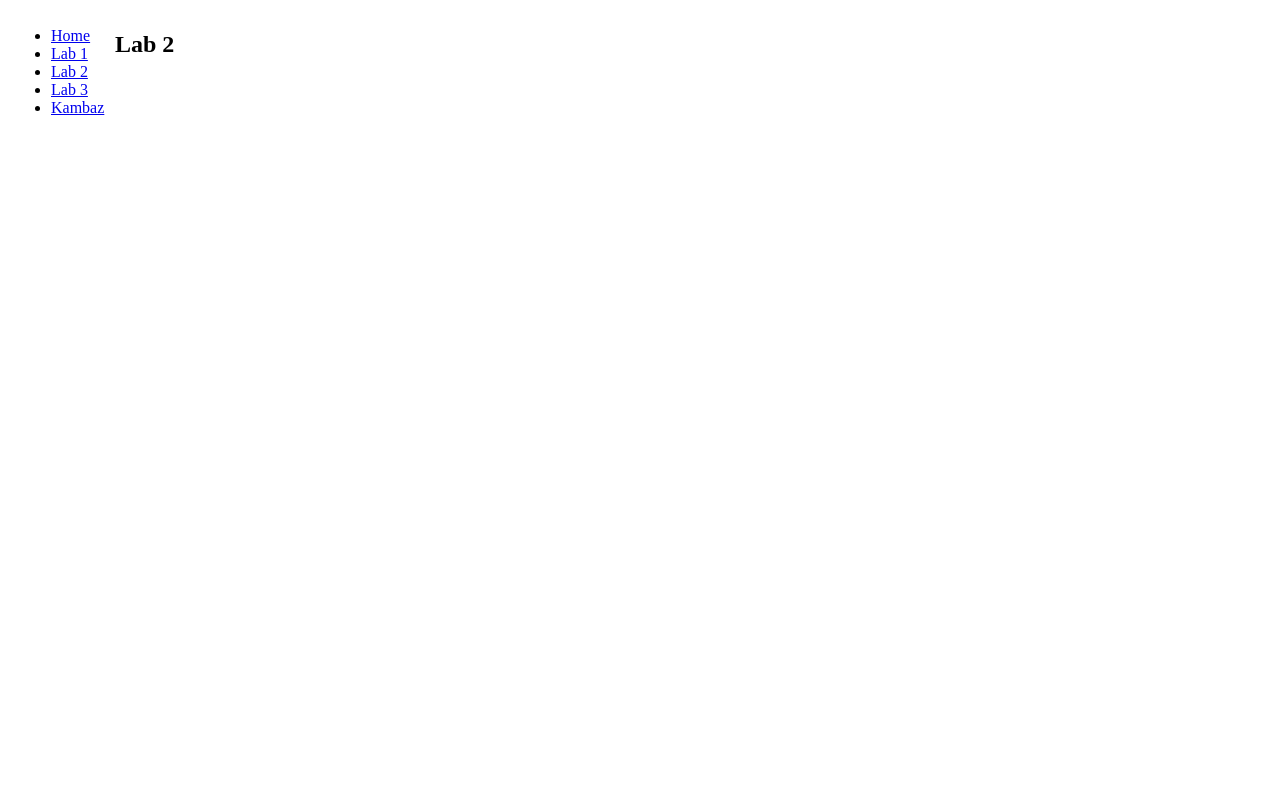
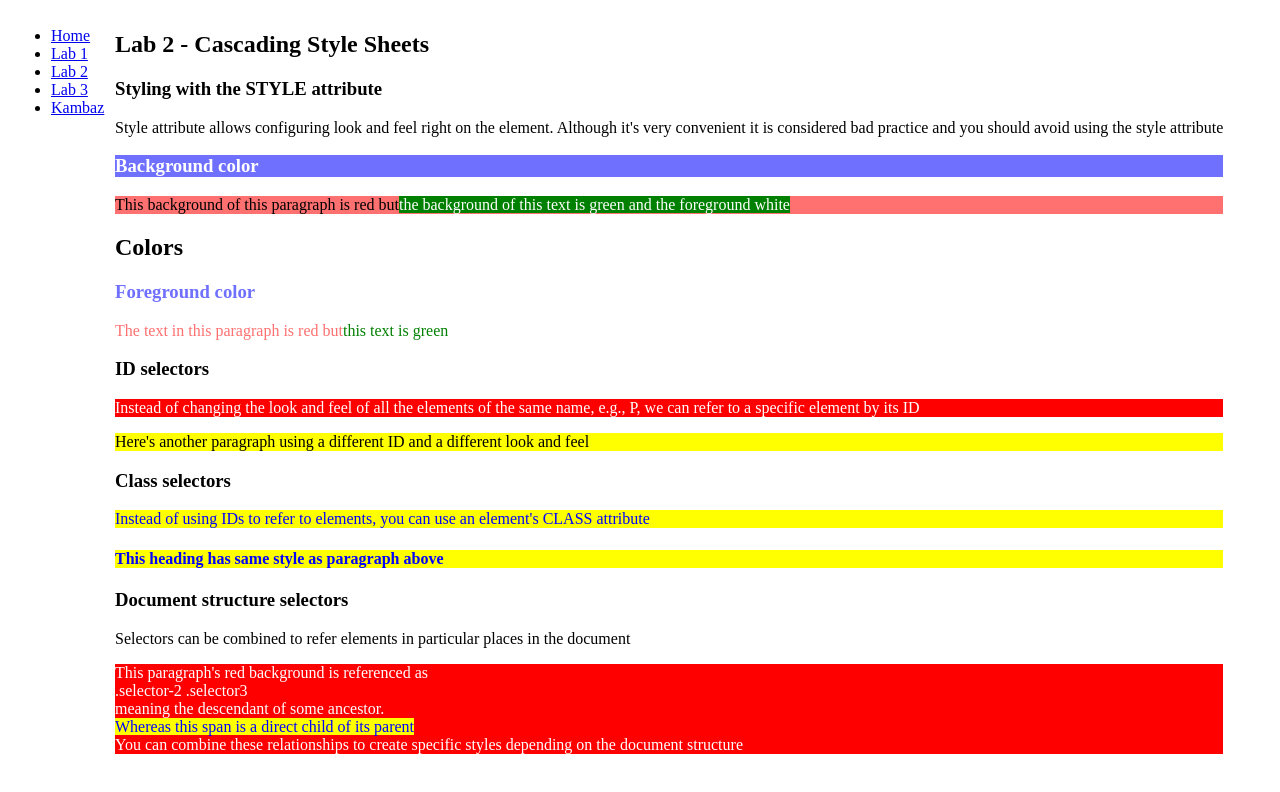
Before and after one commit to OwenSweetman/kambaz-next-js, a Next.js app: page /labs/lab2 in a window 1280 px wide. Shown: the top 792 px of the page. Built offline with nearby package versions, Linux system fonts and the light colour scheme.

Commit message:
lab 2 - selectors and colors

```diff
--- /dev/null
+++ b/app/labs/lab2/BackgroundColors.tsx
@@ -0,0 +1,13 @@
+export default function BackgroundColors() {
+  return (
+    <div id="wd-css-background-colors">
+      <h3 className="wd-bg-color-blue wd-fg-color-white">Background color</h3>
+      <p className="wd-bg-color-red wd-fg-color-black">
+        This background of this paragraph is red but
+        <span className="wd-bg-color-green wd-fg-color-white">
+          the background of this text is green and the foreground white
+        </span>
+      </p>
+    </div>
+  );
+}
--- /dev/null
+++ b/app/labs/lab2/ForegroundColors.tsx
@@ -0,0 +1,12 @@
+export default function ForegroundColors() {
+  return (
+    <div id="wd-css-colors">
+      <h2>Colors</h2>
+      <h3 className="wd-fg-color-blue">Foreground color</h3>
+      <p className="wd-fg-color-red">
+        The text in this paragraph is red but
+        <span className="wd-fg-color-green">this text is green</span>
+      </p>
+    </div>
+  );
+}
--- /dev/null
+++ b/app/labs/lab2/index.css
@@ -0,0 +1,39 @@
+/* p {
+  background-color: green;
+  color: white;
+} */
+/* Selectors */
+p#wd-id-selector-1 {
+ background-color: red;
+ color: white;
+}
+p#wd-id-selector-2 {
+ background-color: yellow;
+ color: black;
+}
+.wd-class-selector {
+ background-color: yellow;
+ color: blue;
+}
+.wd-selector-1 .wd-selector-3 {
+   background-color: red;
+   color: white; }
+.wd-selector-2 > .wd-selector-3 > .wd-selector-4 {
+   background-color: yellow;
+   color: blue;  }
+/* Foreground and background colors */
+.wd-fg-color-black { color: black; }
+.wd-fg-color-white { color: white; }
+.wd-fg-color-blue { color: #7070ff; }
+.wd-fg-color-red { color: #ff7070; }
+.wd-fg-color-green { color: green; }
+.wd-bg-color-yellow {
+   background-color: #ffff07; }
+.wd-bg-color-blue {
+   background-color: #7070ff; }
+.wd-bg-color-red {
+   background-color: #ff7070; }
+.wd-bg-color-green {
+   background-color: green; }
+.wd-bg-color-gray {
+   background-color: lightgray; }
--- a/app/labs/lab2/page.tsx
+++ b/app/labs/lab2/page.tsx
@@ -1,7 +1,54 @@
+import BackgroundColors from "./BackgroundColors";
+import ForegroundColors from "./ForegroundColors";
+import "./index.css";
 export default function Lab2() {
   return (
-    <div>
-      <h2>Lab 2</h2>
+    <div id="wd-lab2">
+      <h2>Lab 2 - Cascading Style Sheets</h2>
+      <h3>Styling with the STYLE attribute</h3>
+      <p>
+        Style attribute allows configuring look and feel right on the element. Although it's very convenient
+        it is considered bad practice and you should avoid using the style attribute
+      </p>
+      <BackgroundColors />
+      <ForegroundColors />
+      <div id="wd-css-id-selectors">
+        <h3>ID selectors</h3>
+        <p id="wd-id-selector-1">
+          Instead of changing the look and feel of all the
+          elements of the same name, e.g., P, we can refer to a specific element by its ID
+        </p>
+        <p id="wd-id-selector-2">
+          Here's another paragraph using a different ID and a different look and feel
+        </p>
+      </div>
+      <div id="wd-css-class-selectors">
+        <h3>Class selectors</h3>
+        <p className="wd-class-selector">
+          Instead of using IDs to refer to elements, you can use an element's CLASS attribute </p>
+        <h4 className="wd-class-selector">
+          This heading has same style as paragraph above </h4>
+      </div>
+      <div id="wd-css-document-structure">
+        <div className="wd-selector-1">
+          <h3>Document structure selectors</h3>
+          <div className="wd-selector-2">
+            Selectors can be combined to refer elements in particular
+            places in the document
+            <p className="wd-selector-3">
+              This paragraph's red background is referenced as
+              <br />
+              .selector-2 .selector3<br />
+              meaning the descendant of some ancestor.<br />
+              <span className="wd-selector-4">
+                Whereas this span is a direct child of its parent
+              </span><br />
+              You can combine these relationships to create specific
+              styles depending on the document structure
+            </p>
+          </div>
+        </div>
+      </div>
     </div>
   );
 }
```
